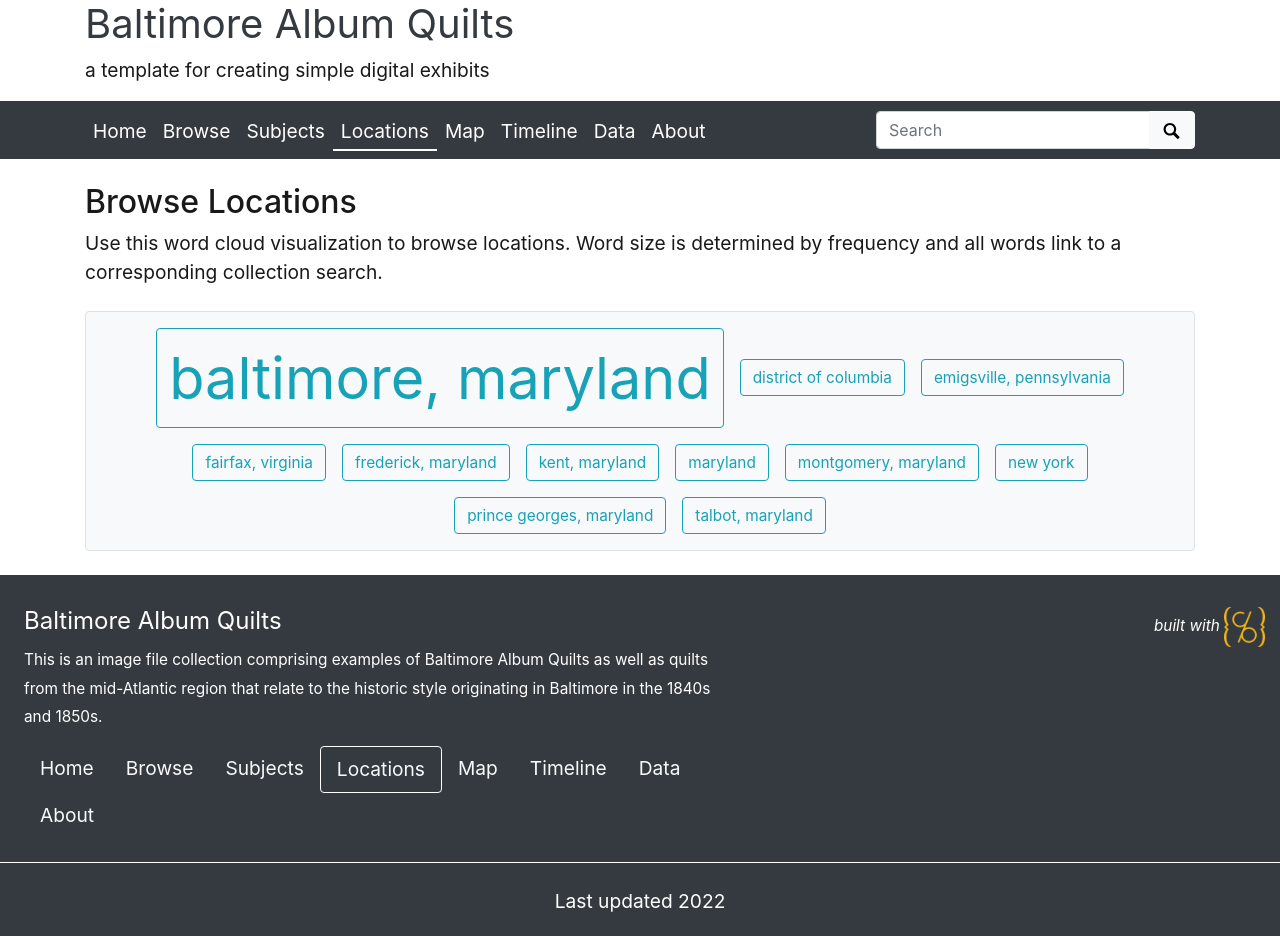
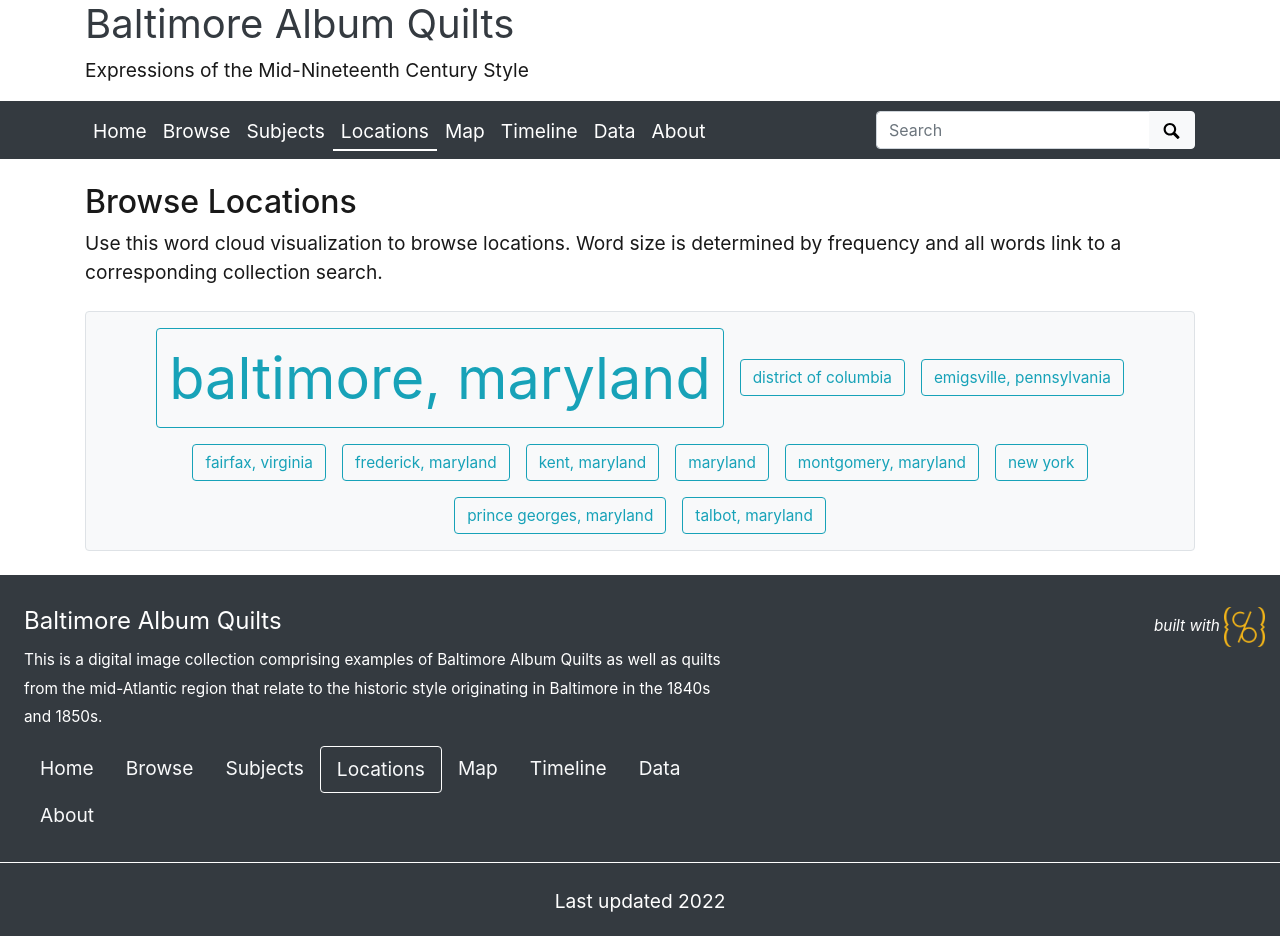
Before and after one commit to iblooston/Baltimore-Album-Quilts, a Jekyll site: the page built from pages/locations.md, in a window 1280 px wide. Built offline with Jekyll 4.4.1, drawn with Linux system fonts in a browser that asks for light colours.

Commit message:
Update _config.yml

```diff
--- a/_config.yml
+++ b/_config.yml
@@ -21,11 +21,11 @@
 #
 # title of site appears in banner
 title: Baltimore Album Quilts
-# tagline, Expressions of the Mid-Nineteenth Century Style
-tagline: a template for creating simple digital exhibits
+# tagline,
+tagline: Expressions of the Mid-Nineteenth Century Style
 # description appears in meta tags and other locations
 # this description might appear in search result lists, keep around 160 characters max
-description: "This is an image file collection comprising examples of Baltimore Album Quilts as well as quilts from the mid-Atlantic region that relate to the historic style originating in Baltimore in the 1840s and 1850s."
+description: "This is a digital image collection comprising examples of Baltimore Album Quilts as well as quilts from the mid-Atlantic region that relate to the historic style originating in Baltimore in the 1840s and 1850s."
 # creator of the digital collection, to appear in meta tags; we typically use our GitHub usernames but feel free to just use your name
 author: iblooston
 
```
